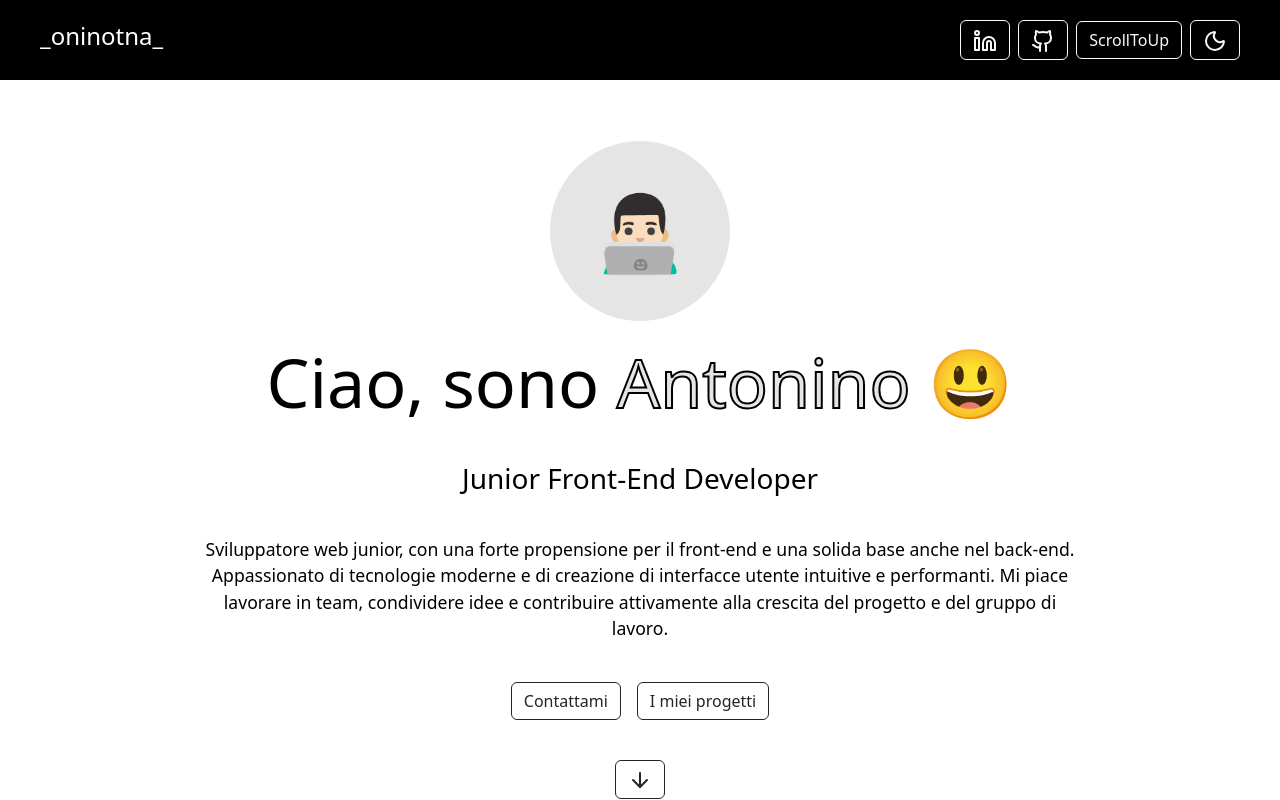
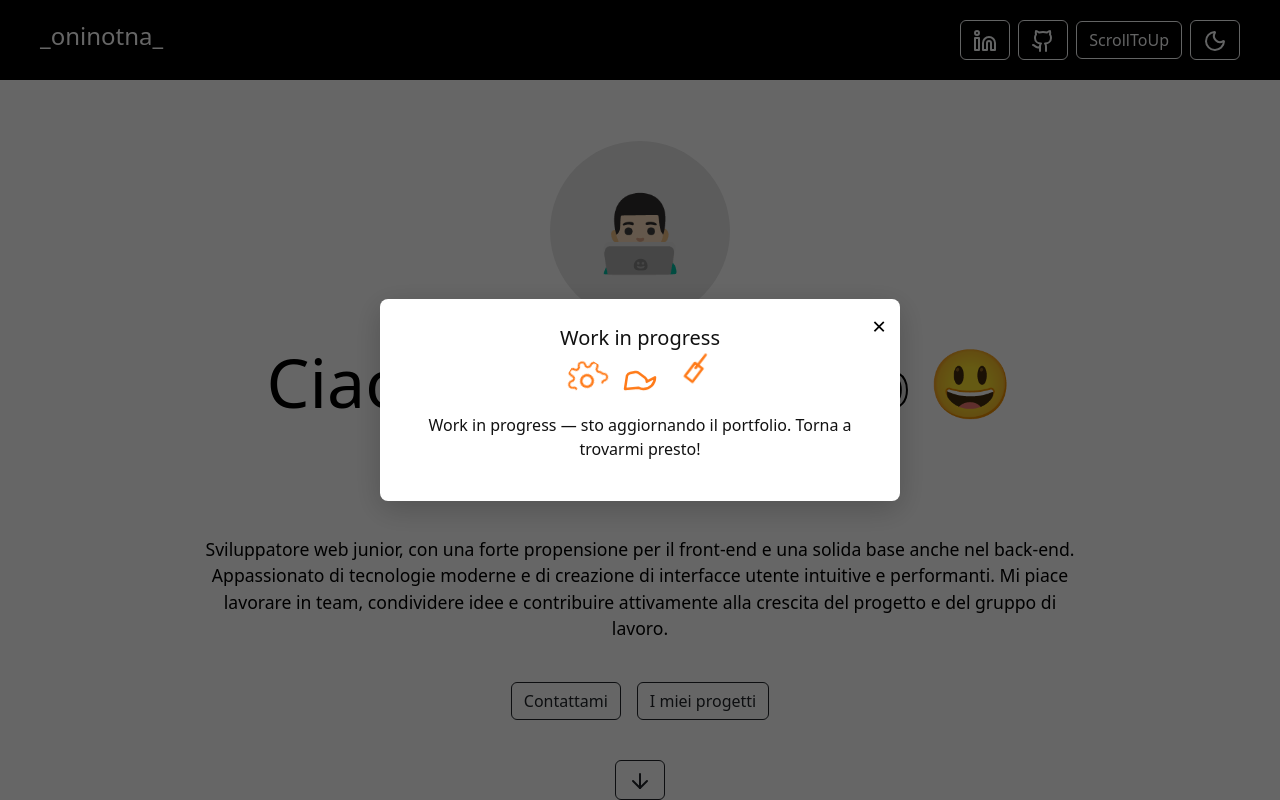
Before and after one commit to oninotna/portfolio, a React (Vite) app: page / in a window 1280 px wide. Shown: the top 800 px of the page. Built offline with nearby package versions, Linux system fonts and the light colour scheme.

Commit message:
modal component for state of the site

```diff
--- a/src/App.jsx
+++ b/src/App.jsx
@@ -1,15 +1,21 @@
+import React, { useState } from "react";
 import { ThemeProvider } from "./assets/Contexts/ThemeContext";
 import NavBar from "./assets/Components/NavBar";
 import MainSection from "./assets/Components/MainSection";
+import Modal from "./assets/LayoutComponents/Modal";
 
 export default function App() {
+  const [showModal, setShowModal] = useState(true); // aperta all'entrata
 
   return (
     <>
-    <ThemeProvider>
-      <NavBar />
-      <MainSection />
-    </ThemeProvider>
+      <ThemeProvider>
+        <NavBar />
+        <MainSection />
+        <Modal isOpen={showModal} onClose={() => setShowModal(false)} title="Work in progress">
+          <p>Work in progress — sto aggiornando il portfolio. Torna a trovarmi presto!</p>
+        </Modal>
+      </ThemeProvider>
     </>
   )
 }
--- /dev/null
+++ b/src/assets/LayoutComponents/Modal.jsx
@@ -0,0 +1,60 @@
+import React, { useEffect, useState } from "react";
+import "../../css/Modal.css";
+
+export default function Modal({ isOpen, onClose, title, children }) {
+  const [isClosing, setIsClosing] = useState(false);
+  const animationDuration = 320;
+
+  useEffect(() => {
+    if (!isOpen) return;
+    const onKey = (e) => {
+      if (e.key === "Escape") handleClose();
+    };
+    document.addEventListener("keydown", onKey);
+    return () => document.removeEventListener("keydown", onKey);
+    // eslint-disable-next-line react-hooks/exhaustive-deps
+  }, [isOpen]);
+
+  const handleClose = () => {
+    setIsClosing(true);
+    setTimeout(() => {
+      setIsClosing(false);
+      onClose();
+    }, animationDuration);
+  };
+
+  // mantiene il DOM montato durante l'animazione di chiusura
+  if (!isOpen && !isClosing) return null;
+
+  return (
+    <div
+      className={`modal-overlay ${isClosing ? "closing" : "open"}`}
+      role="dialog"
+      aria-modal="true"
+      onClick={handleClose}
+    >
+      <div className={`modal-content ${isClosing ? "closing" : "open"}`} onClick={(e) => e.stopPropagation()}>
+        <button className="modal-close" onClick={handleClose} aria-label="Close modal">×</button>
+        {title && <h2 className="modal-title">{title}</h2>}
+
+        <div className="modal-icons" aria-hidden="true">
+          {/* Icone decorative */}
+          <svg className="icon gear" viewBox="0 0 24 24" fill="none" xmlns="http://www.w3.org/2000/svg" aria-hidden="true">
+            <path d="M12 15.5a3.5 3.5 0 1 0 0-7 3.5 3.5 0 0 0 0 7z" stroke="currentColor" strokeWidth="1.5" strokeLinecap="round" strokeLinejoin="round"/>
+            <path d="M19.4 15a1.65 1.65 0 0 0 .33 1.82l.06.06a2 2 0 1 1-2.83 2.83l-.06-.06a1.65 1.65 0 0 0-1.82-.33 1.65 1.65 0 0 0-1 1.51V22a2 2 0 1 1-4 0v-.09a1.65 1.65 0 0 0-1-1.51 1.65 1.65 0 0 0-1.82.33l-.06.06a2 2 0 1 1-2.83-2.83l.06-.06a1.65 1.65 0 0 0 .33-1.82 1.65 1.65 0 0 0-1.51-1H2a2 2 0 1 1 0-4h.09a1.65 1.65 0 0 0 1.51-1 1.65 1.65 0 0 0-.33-1.82L3.31 6.1A2 2 0 0 1 6.14 3.27l.06.06A1.65 1.65 0 0 0 8 3.66" stroke="currentColor" strokeWidth="1.2" strokeLinecap="round" strokeLinejoin="round"/>
+          </svg>
+
+          <svg className="icon wrench" viewBox="0 0 24 24" fill="none" xmlns="http://www.w3.org/2000/svg" aria-hidden="true">
+            <path d="M21 11c0 4-3 7-7 7-1.1 0-2.1-.3-3-.8L3 18l1.2-8c.3-.8 1-1.4 1.9-1.6l3-.6c.7-.1 1.5 0 2 .4l4 3c.6.5 1 1.4 1 2.4z" stroke="currentColor" strokeWidth="1.5" strokeLinecap="round" strokeLinejoin="round"/>
+          </svg>
+
+          <svg className="icon hammer" viewBox="0 0 24 24" fill="none" xmlns="http://www.w3.org/2000/svg" aria-hidden="true">
+            <path d="M14 9l7-7M7 13l4 4 7-7-4-4-7 7z" stroke="currentColor" strokeWidth="1.5" strokeLinecap="round" strokeLinejoin="round"/>
+          </svg>
+        </div>
+
+        <div className="modal-body">{children}</div>
+      </div>
+    </div>
+  );
+}
--- /dev/null
+++ b/src/css/Modal.css
@@ -0,0 +1,122 @@
+.modal-overlay {
+  position: fixed;
+  inset: 0;
+  display: flex;
+  align-items: center;
+  justify-content: center;
+  background: rgba(0, 0, 0, 0.6);
+  z-index: 9999;
+  /* stato iniziale (prima dell'animazione) */
+}
+
+.modal-overlay.open {
+  animation: overlayIn 320ms ease forwards;
+}
+
+.modal-overlay.closing {
+  animation: overlayOut 320ms ease forwards;
+}
+
+.modal-content {
+  background: var(--background, #fff);
+  color: var(--text, #111);
+  padding: 1.5rem;
+  border-radius: 8px;
+  width: min(520px, calc(100% - 2rem));
+  box-shadow: 0 8px 30px rgba(0,0,0,0.2);
+  position: relative;
+  transform-origin: center center;
+}
+
+.modal-content.open {
+  animation: modalIn 320ms cubic-bezier(.2,.9,.3,1) forwards;
+}
+
+.modal-content.closing {
+  animation: modalOut 320ms cubic-bezier(.2,.9,.3,1) forwards;
+}
+
+.modal-close {
+  position: absolute;
+  top: 0.5rem;
+  right: 0.5rem;
+  background: transparent;
+  border: none;
+  font-size: 1.5rem;
+  cursor: pointer;
+}
+
+.modal-title {
+  margin: 0 0 0.5rem 0;
+  font-size: 1.25rem;
+  text-align: center; /* centratura orizzontale */
+}
+
+.modal-icons {
+  display: flex;
+  justify-content: center;
+  gap: 0.8rem;
+  margin-bottom: 0.75rem;
+}
+
+.icon {
+  width: 40px;
+  height: 40px;
+  color: var(--accent, #ff7a18);
+  stroke: currentColor;
+}
+
+.icon.gear {
+  animation: spin 2.6s linear infinite;
+}
+
+.icon.wrench {
+  animation: bob 1.6s ease-in-out infinite;
+}
+
+.icon.hammer {
+  animation: bounce 1.4s ease-in-out infinite;
+}
+
+.modal-body {
+  font-size: 1rem;
+  text-align: center; /* centratura orizzontale */
+}
+
+/* Animazioni icone */
+@keyframes spin {
+  from { transform: rotate(0deg); }
+  to { transform: rotate(360deg); }
+}
+
+@keyframes bob {
+  0%, 100% { transform: translateY(0); }
+  50% { transform: translateY(-6px); }
+}
+
+@keyframes bounce {
+  0%, 100% { transform: translateY(0) rotate(0deg); }
+  40% { transform: translateY(-8px) rotate(-8deg); }
+  60% { transform: translateY(-4px) rotate(4deg); }
+}
+
+/* Animazioni overlay / contenuto */
+@keyframes overlayIn {
+  from { opacity: 0; }
+  to { opacity: 1; }
+}
+
+@keyframes overlayOut {
+  from { opacity: 1; }
+  to { opacity: 0; }
+}
+
+@keyframes modalIn {
+  from { opacity: 0; transform: translateY(-8px) scale(0.98); }
+  to { opacity: 1; transform: translateY(0) scale(1); }
+}
+
+@keyframes modalOut {
+  from { opacity: 1; transform: translateY(0) scale(1); }
+  to { opacity: 0; transform: translateY(-8px) scale(0.98); }
+}
```
